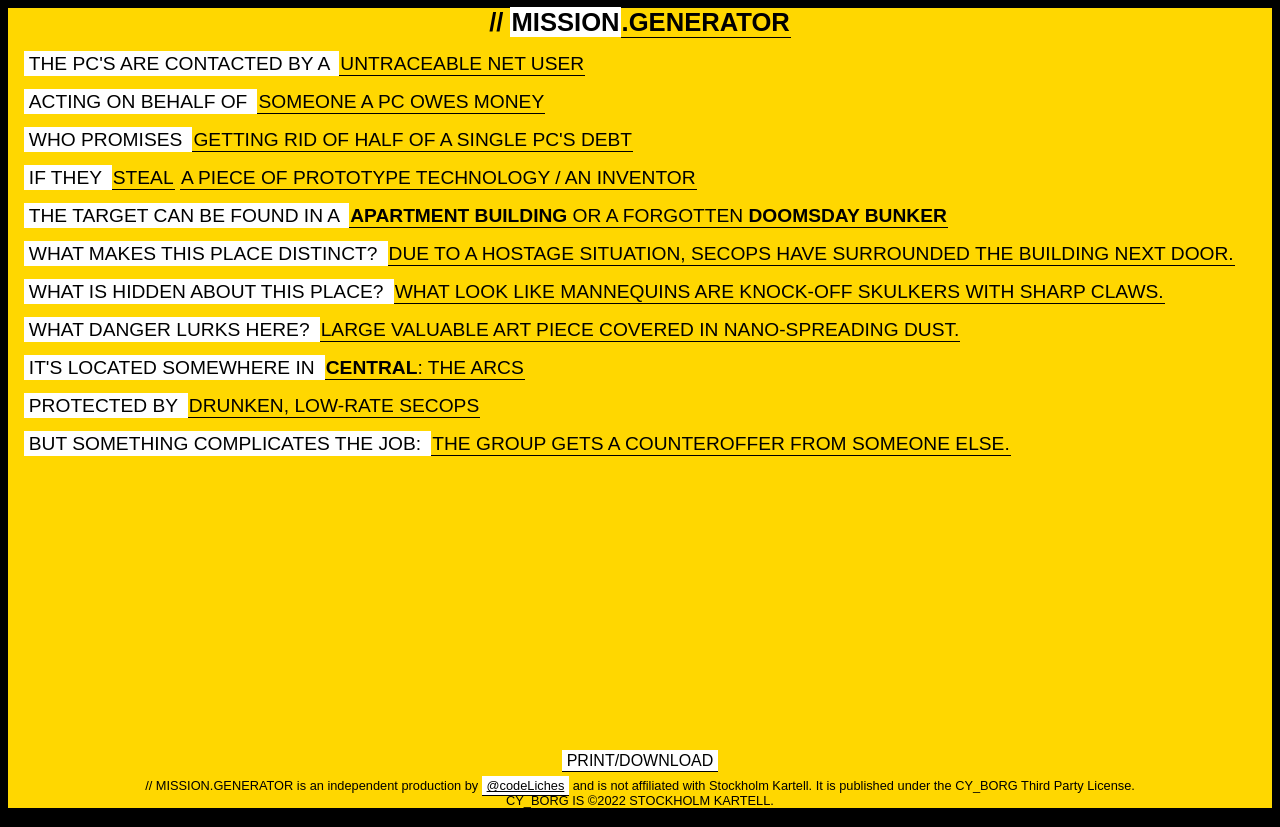
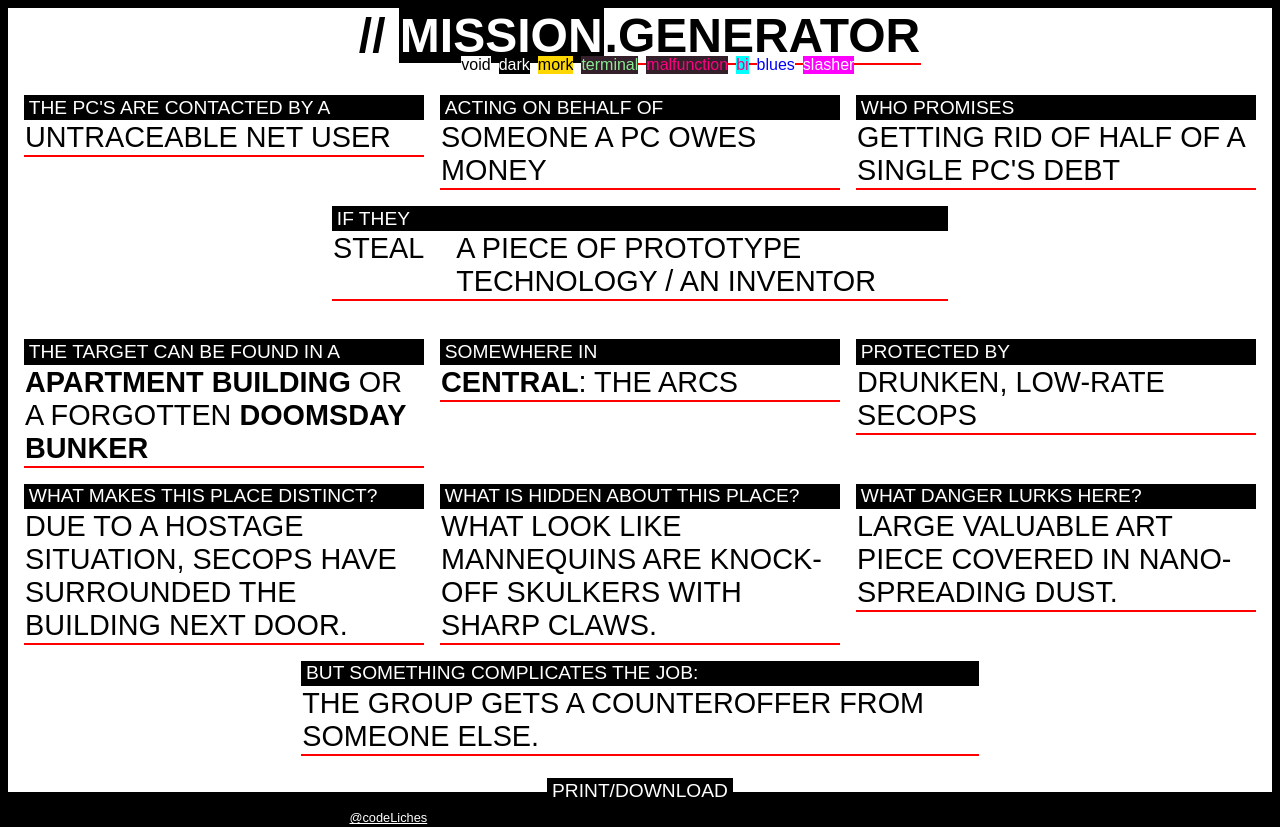
Before and after one commit to artliches/cyborg-missions, an Angular app: page /cyborg-missions/ in a window 1280 px wide. Both pictures are taken after a click on the element "MISSION". Built offline with nearby package versions, Linux system fonts and the light colour scheme; a web font is replaced by a local one.

Commit message:
Theme Chooser + desktop mode

```diff
--- a/src/app/_themes.scss
+++ b/src/app/_themes.scss
@@ -13,7 +13,7 @@
     }
 
     .clickable {
-        border-bottom: 1px solid $underLine-color;
+        border-bottom: 2px solid $underLine-color;
         &:hover {
             background-color: $underLine-color;
             color: $highlight-text-color;
@@ -41,7 +41,7 @@
         color: $highlight-text-color;
     }
     .clickable {
-        border-bottom: 1px solid $underLine-color;
+        border-bottom: 2px solid $underLine-color;
         &:hover {
             background-color: $underLine-color;
             color: $highlight-color;
@@ -70,7 +70,7 @@
         color: $highlight-text-color;
     }
     .clickable {
-        border-bottom: 1px solid $underLine-color;
+        border-bottom: 2px solid $underLine-color;
         &:hover {
             background-color: $hover-background;
             color: $hover-color;
@@ -99,7 +99,7 @@
         color: $highlight-text-color;
     }
     .clickable {
-        border-bottom: 1px solid $underLine-color;
+        border-bottom: 2px solid $underLine-color;
         &:hover {
             background-color: $hover-background;
             color: $hover-color;
@@ -128,7 +128,7 @@
         color: $highlight-text-color;
     }
     .clickable {
-        border-bottom: 1px solid $underLine-color;
+        border-bottom: 2px solid $underLine-color;
         &:hover {
             background-color: $hover-background;
             color: $hover-color;
@@ -141,6 +141,147 @@
     }
 }
 
-$cyber-border: cyan;
-$cyber-text: rgb(255,0,128);
-$cyber-bg: rgb(51, 32, 42);
+.bi {
+    $background-color: cyan;
+    $text-color: rgb(255,0,128);
+    $highlight-color: rgb(212, 4, 212);
+    $highlight-text-color: white;
+    $underLine-color: rgb(212, 4, 212);
+    $hover-background: rgb(255,0,128);
+    $hover-color: white;
+    background-color: $background-color;
+    color: $text-color;
+
+    .highlight {
+        background-color: $highlight-color;
+        color: $highlight-text-color;
+    }
+    .clickable {
+        border-bottom: 2px solid $underLine-color;
+        &:hover {
+            background-color: $hover-background;
+            color: $hover-color;
+        }
+    }
+    .title {
+        .highlight.clickable {
+            border: none;
+        }
+    }
+}
+
+.blues {
+    $background-color: white;
+    $text-color: blue;
+    $highlight-color: blue;
+    $highlight-text-color: white;
+    $underLine-color: blue;
+    $hover-background: black;
+    $hover-color: white;
+    background-color: $background-color;
+    color: $text-color;
+
+    .highlight {
+        background-color: $highlight-color;
+        color: $highlight-text-color;
+    }
+    .clickable {
+        border-bottom: 2px solid $underLine-color;
+        &:hover {
+            background-color: $hover-background;
+            color: $hover-color;
+        }
+    }
+    .title {
+        .highlight.clickable {
+            border: none;
+        }
+    }
+}
+
+.slasher {
+    $background-color: #f0f;
+    $text-color: white;
+    $highlight-color: gold;
+    $highlight-text-color: black;
+    $underLine-color: gold;
+    $hover-background: cyan;
+    $hover-color: black;
+    background-color: $background-color;
+    color: $text-color;
+
+    .highlight {
+        background-color: $highlight-color;
+        color: $highlight-text-color;
+    }
+    .clickable {
+        border-bottom: 2px solid $underLine-color;
+        &:hover {
+            background-color: $hover-background;
+            color: $hover-color;
+        }
+    }
+    .title {
+        .highlight.clickable {
+            border: none;
+        }
+    }
+}
+
+.forsaken {
+    $background-color: black;
+    $text-color: red;
+    $highlight-color: red;
+    $highlight-text-color: white;
+    $underLine-color: red;
+    $hover-background: white;
+    $hover-color: red;
+    background-color: $background-color;
+    color: $text-color;
+
+    .highlight {
+        background-color: $highlight-color;
+        color: $highlight-text-color;
+    }
+    .clickable {
+        border-bottom: 2px solid $underLine-color;
+        &:hover {
+            background-color: $hover-background;
+            color: $hover-color;
+        }
+    }
+    .title {
+        .highlight.clickable {
+            border: none;
+        }
+    }
+}
+
+.gameboy {
+    $background-color: rgb(0, 53, 0);
+    $text-color: lightgreen;
+    $highlight-color: green;
+    $highlight-text-color: lightgreen;
+    $underLine-color: green;
+    $hover-background: black;
+    $hover-color: green;
+    background-color: $background-color;
+    color: $text-color;
+
+    .highlight {
+        background-color: $highlight-color;
+        color: $highlight-text-color;
+    }
+    .clickable {
+        border-bottom: 2px solid $underLine-color;
+        &:hover {
+            background-color: $hover-background;
+            color: $hover-color;
+        }
+    }
+    .title {
+        .highlight.clickable {
+            border: none;
+        }
+    }
+}
--- a/src/app/app.component.html
+++ b/src/app/app.component.html
@@ -4,53 +4,65 @@
     'mork': currentTheme === 'mork',
     'terminal': currentTheme === 'terminal',
     'dark': currentTheme === 'dark',
-    'malfunction': currentTheme === 'malfunction'
+    'malfunction': currentTheme === 'malfunction',
+    'bi': currentTheme === 'bi',
+    'blues': currentTheme === 'blues',
+    'slasher': currentTheme === 'slasher',
+    'forsaken': currentTheme === 'forsaken',
+    'gameboy': currentTheme === 'gameboy'
   }"
 >
+  <div *ngIf="showThemes" class="themeChooser no-print">
+    <span class="clickable {{theme}}" (click)="chooseTheme(theme)" *ngFor="let theme of themes">{{theme}}</span>
+  </div>
+
   <span class="mission-generator">
     <div class="title">
-      <span>// <span (click)="cycleTheme()" class="highlight clickable">MISSION</span> <span class="clickable" (click)="createMission()">.GENERATOR</span></span>
+      <span>// <span (click)="showThemes = !showThemes" class="highlight clickable">MISSION</span> <span class="clickable" (click)="createMission()">.GENERATOR</span></span>
     </div>
-    <div>
+    <div class="contact">
       <span class="highlight">THE PC'S ARE CONTACTED BY A </span>
-      <span class=clickable (click)="createSingleMissionData('contact')">{{missionObj.contact.text}}</span>
+      <span class="clickable" (click)="createSingleMissionData('contact')">{{missionObj.contact.text}}</span>
     </div>
-    <div>
+    <div class="patron">
       <span class="highlight">ACTING ON BEHALF OF </span>
-      <span class=clickable (click)="createSingleMissionData('patron')">{{missionObj.patron.text}}</span>
+      <span class="clickable" (click)="createSingleMissionData('patron')">{{missionObj.patron.text}}</span>
     </div>
-    <div>
+    <div class="reward">
       <span class="highlight">WHO PROMISES </span>
-      <span class=clickable (click)="createSingleMissionData('reward')">{{missionObj.reward.text}}</span></div>
-    <div>
-      <span class="highlight">IF THEY </span><span class=clickable (click)="createSingleMissionData('job')">{{missionObj.job.text}}</span>&nbsp;<span class=clickable (click)="createSingleMissionData('target')">{{missionObj.target.text}}</span></div>
-    <div>
+      <span class="clickable" (click)="createSingleMissionData('reward')">{{missionObj.reward.text}}</span></div>
+    <div class="job">
+      <span class="highlight section-title">IF THEY </span>
+        <span class="clickable descrip" (click)="createSingleMissionData('job')">{{missionObj.job.text}}</span>
+        &nbsp;<span class="clickable target" (click)="createSingleMissionData('target')">{{missionObj.target.text}}</span>
+    </div>
+    <div class="location">
       <span class="highlight">THE TARGET CAN BE FOUND IN A </span>
-      <span class=clickable (click)="createSingleMissionData('location')" [innerHtml]="missionObj.location.text | safeHtml"></span>
+      <span class="clickable" (click)="createSingleMissionData('location')" [innerHtml]="missionObj.location.text | safeHtml"></span>
     </div>
-    <div>
+    <div class="distinct">
       <span class="highlight">WHAT MAKES THIS PLACE DISTINCT? </span>
-      <span class=clickable (click)="createSingleMissionData('location_distinct')" [innerHtml]="missionObj.location_distinct.text | safeHtml"></span>
+      <span class="clickable" (click)="createSingleMissionData('location_distinct')" [innerHtml]="missionObj.location_distinct.text | safeHtml"></span>
     </div>
-    <div>
+    <div class="hidden">
       <span class="highlight">WHAT IS HIDDEN ABOUT THIS PLACE? </span>
-      <span class=clickable (click)="createSingleMissionData('location_hidden')" [innerHtml]="missionObj.location_hidden.text | safeHtml"></span>
+      <span class="clickable" (click)="createSingleMissionData('location_hidden')" [innerHtml]="missionObj.location_hidden.text | safeHtml"></span>
     </div>
-    <div>
+    <div class="danger">
       <span class="highlight">WHAT DANGER LURKS HERE? </span>
-      <span class=clickable (click)="createSingleMissionData('location_danger')" [innerHtml]="missionObj.location_danger.text | safeHtml"></span>
+      <span class="clickable" (click)="createSingleMissionData('location_danger')" [innerHtml]="missionObj.location_danger.text | safeHtml"></span>
     </div>
-    <div>
-      <span class="highlight">IT'S LOCATED SOMEWHERE IN </span>
-      <span class=clickable (click)="createSingleMissionData('geo')" [innerHtml]="missionObj.geo.text | safeHtml"></span>
+    <div class="geo">
+      <span class="highlight">SOMEWHERE IN </span>
+      <span class="clickable" (click)="createSingleMissionData('geo')" [innerHtml]="missionObj.geo.text | safeHtml"></span>
     </div>
-    <div>
+    <div class="security">
       <span class="highlight">PROTECTED BY </span>
-      <span class=clickable (click)="createSingleMissionData('security')">{{missionObj.security.text}}</span>
+      <span class="clickable" (click)="createSingleMissionData('security')">{{missionObj.security.text}}</span>
     </div>
-    <div>
+    <div class="comp">
       <span class="highlight">BUT SOMETHING COMPLICATES THE JOB: </span>
-      <span class=clickable (click)="createSingleMissionData('complications')">{{missionObj.complications.text | uppercase}}</span>
+      <span class="clickable" (click)="createSingleMissionData('complications')">{{missionObj.complications.text | uppercase}}</span>
     </div>
   </span>
 
--- a/src/app/app.component.scss
+++ b/src/app/app.component.scss
@@ -4,14 +4,32 @@
     display: grid;
     grid-template-columns: 1fr;
     grid-template-rows: min-content auto min-content;
-    height: 100vh;
+    height: 98vh;
     width: 100%;
     grid-gap: 0.5rem;
+
+    .themeChooser {
+        display: grid;
+        grid-template-rows: 1fr;
+        grid-template-columns: repeat(10, min-content);
+        grid-gap: 0.5rem;
+        position: absolute;
+        top: 5%;
+        right: 5%;
+
+        .clickable {
+            cursor: pointer;
+            border-bottom: none;
+        }
+    }
 
     .print {
         place-self: end center;
         user-select: none;
         cursor: pointer;
+        .clickable {
+            border-bottom: none;
+        }
     }
 
     .footer {
@@ -21,13 +39,10 @@
         span {
             place-self: center;
         }
-        // grid-template-columns: repeat(2, auto);
-        // span:nth-child(1) {
-        //     place-self: center start;
-        // }
-        // span:nth-child(2) {
-        //     place-self: center end;
-        // }
+
+        .clickable {
+            border-bottom: none;
+        }
     }
 
     .highlight {
@@ -50,6 +65,7 @@
         display: grid;
         place-self: center;
         border: none;
+        margin-bottom: 1rem;
     }
 
     .clickable {
@@ -59,8 +75,162 @@
     }
 }
 
+@media only screen and (min-width: 768px) {
+    .main-grid {
+        .themeChooser {
+            top: 7%;
+            right: 32%;
+        }
+
+        .mission-generator {
+            $areas: contact, patron, reward, job, location, distinct, hidden, danger, geo, security, comp;
+            grid-template-columns: repeat(3, 1fr);
+            grid-template-rows: repeat(6, min-content);
+            grid-template-areas:
+                "title      title       title"
+                "contact    patron      reward"
+                "job          job        job"
+                "location     geo         security"
+                "distinct   hidden      danger"
+                "comp       comp        comp";
+
+            .title {
+                grid-area: title;
+                span {
+                    font-size: 3rem;
+                    span {
+                        font-size: 3rem;
+                    }
+                }
+            }
+
+            div {
+                display: flex;
+                flex-direction: column;
+                span.clickable {
+                    font-size: 1.8rem;
+                }
+                @each $area in $areas {
+                    &.#{$area} {
+                        grid-area: #{$area};
+                    }
+                    &.job {
+                        place-self: center;
+                        width: 50%;
+                        display: grid;
+                        grid-template-columns: 20% 80%;
+                        grid-template-rows: repeat(2, min-content);
+                        grid-template-areas:
+                            "title      title"
+                            "descrip    target";
+                        .section-title {
+                            grid-area: title;
+                        }
+                        .descrip {
+                            grid-area: descrip;
+                        }
+                        .target {
+                            grid-area: target;
+                        }
+                    }
+                    &.comp {
+                        place-self: center;
+                        width: 55%;
+                    }
+                }
+            }
+        }
+        .footer {
+            grid-template-columns: repeat(2, auto);
+            span:nth-child(1) {
+                place-self: center start;
+            }
+            span:nth-child(2) {
+                place-self: center end;
+            }
+        }
+        .print {
+            font-size: 1.2rem;
+        }
+    }
+
+}
+
 @media print {
    .no-print {
        display: none;
    }
+
+   .main-grid {
+    div.themeChooser.no-print {
+        display: none;
+    }
+    .mission-generator {
+        $areas: contact, patron, reward, job, location, distinct, hidden, danger, geo, security, comp;
+        grid-template-columns: repeat(3, 1fr);
+        grid-template-rows: repeat(6, min-content);
+        grid-template-areas:
+            "title      title       title"
+            "contact    patron      reward"
+            "job          job        job"
+            "location     geo         security"
+            "distinct   hidden      danger"
+            "comp       comp        comp";
+
+        .title {
+            grid-area: title;
+            span {
+                font-size: 3rem;
+                span {
+                    font-size: 3rem;
+                }
+            }
+        }
+
+        div {
+            display: flex;
+            flex-direction: column;
+            span.clickable {
+                font-size: 1.6rem;
+            }
+            @each $area in $areas {
+                &.#{$area} {
+                    grid-area: #{$area};
+                }
+                &.job {
+                    place-self: center;
+                    width: 50%;
+                    display: grid;
+                    grid-template-columns: 20% 80%;
+                    grid-template-rows: repeat(2, min-content);
+                    grid-template-areas:
+                        "title      title"
+                        "descrip    target";
+                    .section-title {
+                        grid-area: title;
+                    }
+                    .descrip {
+                        grid-area: descrip;
+                    }
+                    .target {
+                        grid-area: target;
+                    }
+                }
+                &.comp {
+                    place-self: center;
+                    width: 55%;
+                }
+            }
+        }
+    }
+    .footer {
+        grid-template-columns: repeat(2, auto);
+        span:nth-child(1) {
+            place-self: center start;
+        }
+        span:nth-child(2) {
+            place-self: center end;
+        }
+    }
 }
+}
--- a/src/app/app.component.ts
+++ b/src/app/app.component.ts
@@ -11,10 +11,13 @@ export class AppComponent implements OnInit {
   currentTheme = '';
   themes = [
     'void',
+    'dark',
     'mork',
     'terminal',
-    'dark',
-    'malfunction'
+    'malfunction',
+    'bi',
+    'blues',
+    'slasher',
   ];
 
   missionObj: {[key: string]: {text: string, prev: number}} = {
@@ -83,6 +86,8 @@ export class AppComponent implements OnInit {
     complications: COMPLICATIONS,
   };
 
+  showThemes = false;
+
   constructor(
     private randomNumber: RandomRollerService
   ) {}
@@ -113,10 +118,8 @@ export class AppComponent implements OnInit {
     this.missionObj[dataToRoll].text = newText;
   }
 
-  cycleTheme(): void {
-    const nextIndex = this.themes.indexOf(this.currentTheme) + 1 === this.themes.length ?
-      0 : this.themes.indexOf(this.currentTheme) + 1;
-    this.currentTheme = this.themes[nextIndex];
+  chooseTheme(chosenTheme: string): void {
+    this.currentTheme = chosenTheme;
     localStorage.setItem('theme', this.currentTheme);
   }
 
```
